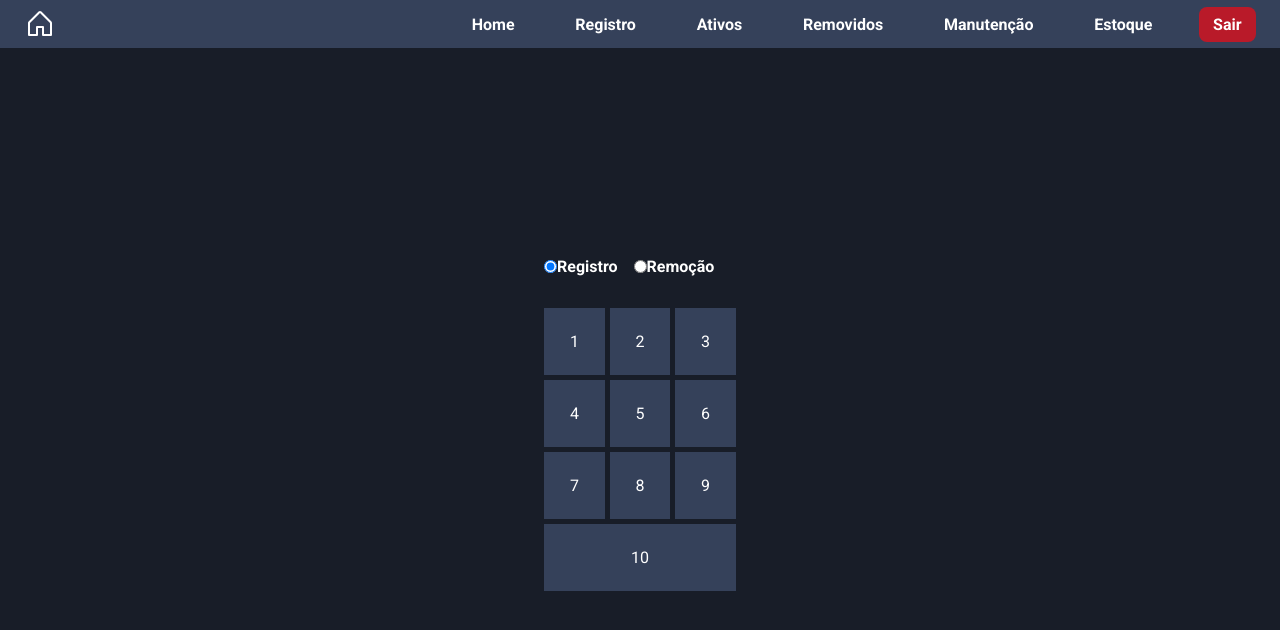
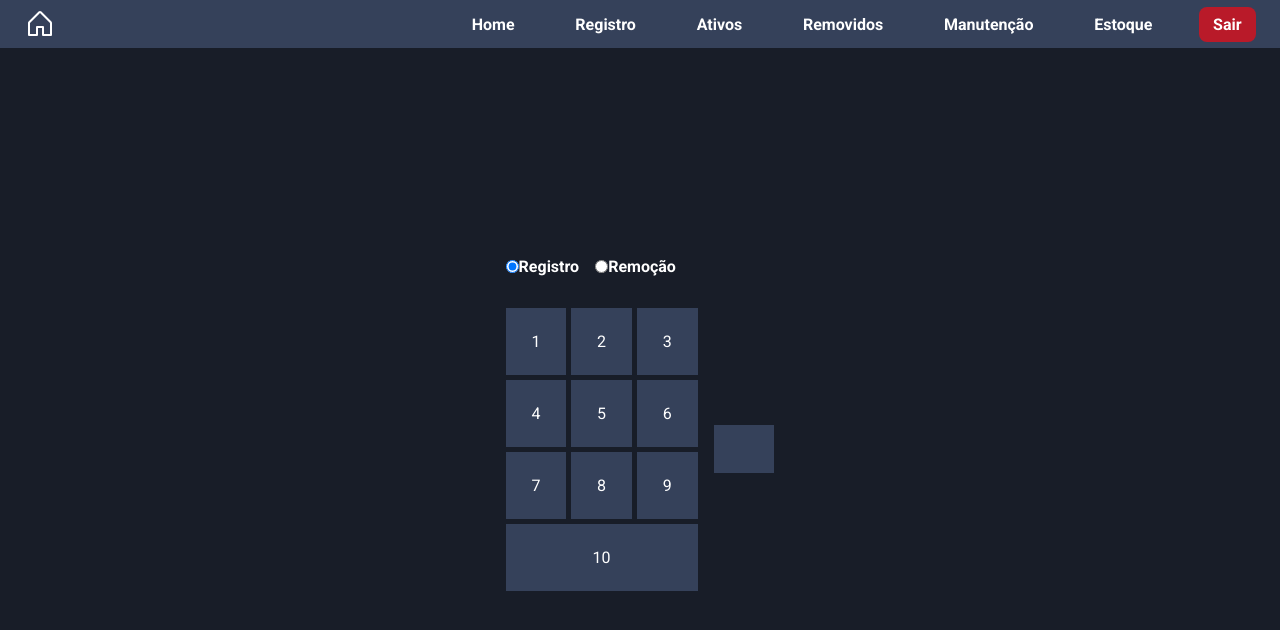
Before and after one commit to Jonatas-JS/Controle-de-Relogio-de-Ponto, a React (Vite) app: page /home in a window 1280 px wide. Shown: the top 630 px of the page. Built offline with nearby package versions, Linux system fonts and the light colour scheme.

Commit message:
handle predio list

```diff
--- a/src/components/NavBar.jsx
+++ b/src/components/NavBar.jsx
@@ -49,21 +49,27 @@ export function NavBar() {
         },
     ];
 
-    return(
+    return (
         <div className={styles.navBar}>
             <header>
-            <House size={32} />
+                <House size={32} />
                 <div>
-                <ul className={styles.listMenu}>{pages.map(item => {
+                    <ul className={styles.listMenu}>
+                        {pages.map(item => {
                     return (
+                        <li
+                         key={item.id}
+                         className={styles[item.classNameItem]}>
                         <Link
                         to={item.path}
-                        key={item.id}
-                        className={item.classNameItem}>
+                        >
                                 {item.name}
                         </Link>
+                        </li>
+
                     )
-                })}</ul>
+                })}
+                    </ul>
                 </div>
             </header>
         </div>
--- a/src/components/NavBar.module.css
+++ b/src/components/NavBar.module.css
@@ -1,6 +1,7 @@
 .navBar {
- background-color: var(--blue-700);
+    background-color: var(--blue-700);
 }
+
 .navBar header {
     display: flex;
     justify-content: space-between;
@@ -8,12 +9,14 @@
     height: var(--height-navbar);
     padding: 1.5rem;
 }
+
 .listMenu {
     display: flex;
     gap: 2rem;
     align-items: center;
     list-style-type: none;
 }
+
 .listMenu a {
     padding: .5rem .9rem;
     border-radius: .5rem;
@@ -22,14 +25,12 @@
 .listMenu a:hover {
     background-color: var(--green-300);
 }
-.menuAtivos:hover {
+.menuAtivos a:hover {
     background-color: var(--blue-200);
 }
-.listMenu a:last-child {
-    padding: .5rem .9rem;
-    border-radius: .5rem;
+.listMenu .menuSair a {
     background-color: var(--red-400);
 }
-.listMenu a:last-child:hover {
+.listMenu .menuSair a:hover {
     background-color: var(--red-300);
 }
--- a/src/pages/home/Home.jsx
+++ b/src/pages/home/Home.jsx
@@ -70,11 +70,12 @@ export function Home() {
     const [selectedOption, setSelectedOption] = useState('selectedRegistro');
 
     const handleOptionChange = (event) => {
-        setSelectedOption(event.target);
+        setSelectedOption(event.target.value);
     };
 
     function handlePredioSelected(event) {
-        console.log(event.target)
+        const predioSelected = event.targe
+        console.log(predioSelected);
     };
 
     return (
@@ -106,17 +107,28 @@ export function Home() {
 
                     </div>
                     <div className={styles.selectionREPs}>
-                        <div>
+                        <div className={styles.wrapper}>
                             <div className={styles.predioSelect}>
                                 {prediosSelect.map((item) => {
                                     return (
                                         <div
                                             className={styles.predioList}
                                             key={Math.random()}
-                                            value={item}
                                             onClick={handlePredioSelected}
                                         >
                                             <p>{item}</p>
+                                        </div>
+                                    )
+                                })}
+                            </div>
+
+                            <div>
+                                {REPs.map((item) => {
+                                    return (
+                                        <div
+                                            className={styles.repLis}
+                                            key={Math.random}>
+                                            <p>{item.descricao}</p>
                                         </div>
                                     )
                                 })}
--- a/src/pages/home/Home.module.css
+++ b/src/pages/home/Home.module.css
@@ -21,6 +21,15 @@
     height: 1rem;
 }
 
+
+.wrapper {
+    display: flex;
+    align-items: center;
+    justify-content: center;
+    gap: 1rem;
+}
+
+
 /* -----------SELEÇÃO DO PRÉDIO----------- */
 .selectionREPs {
     margin-top: 2rem;
@@ -33,16 +42,16 @@
     max-width: 12rem;
     gap: .3rem;
 }
-.predioList {
+.predioList, .repLis {
     background-color: var(--blue-700);
     width: 3.8rem;
     padding: 1.5rem;
 }
-.predioList:hover {
+.predioList:hover, .repLis:hover {
     background-color: var(--green-500);
     cursor: pointer;
 }
-.predioList:last-child {
+.predioList:last-child, .repLis:last-child {
     flex-grow: 1;
     max-width: none;
 }
```
